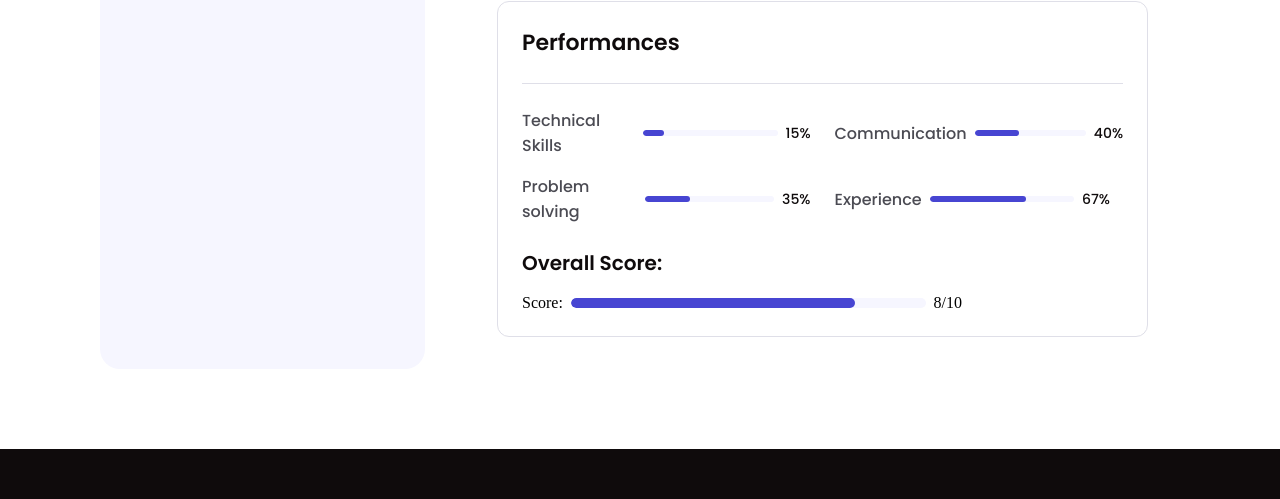
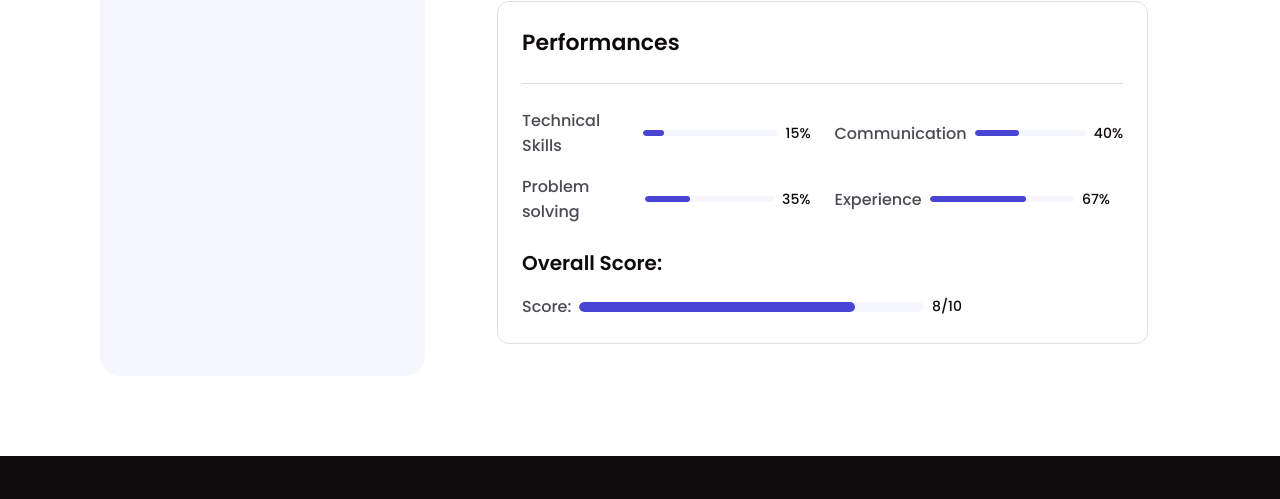
Before and after one commit to piojeet/nexus4, a plain HTML site: page pages/detailed-interview-screen.html in a window 1280 px wide. Shown: the part 1069-1568 px from the top of the page. Drawn offline with Linux system fonts and the light colour scheme.

Commit message:
first commit

```diff
--- a/css/style.css
+++ b/css/style.css
@@ -1792,13 +1792,15 @@ footer {
     position: relative;
 }
 
-.metric-name {
+.metric-name,
+.overall-score-label {
     font-family: var(--poppins-medium);
     color: var(--gray-color);
     font-weight: 500;
 }
 
-.metric-percent {
+.metric-percent,
+.overall-score-number {
     font-size: 14px;
     font-family: var(--poppins-medium);
     font-weight: 500;
```
